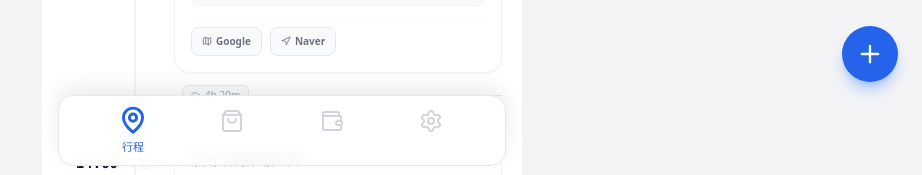
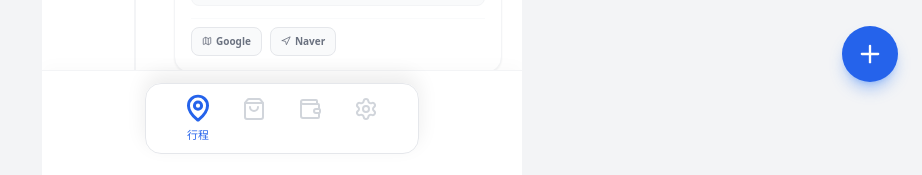
Before and after one commit to yunksizhang-sys/jolly-neco-6w5gsy, a React (Vite) app: page / in a window 1280 px wide. Shown: the part 622-797 px from the top of the page, without its empty margins (358-1280 px from the left). Built offline with nearby package versions, Linux system fonts and the light colour scheme.

Commit message:
Update TravelPlanner.jsx

```diff
--- a/src/TravelPlanner.jsx
+++ b/src/TravelPlanner.jsx
@@ -4030,15 +4030,7 @@ export default function TravelPlanner() {
       </div>
 
       {/* 3. 底部導航 (標準 4 欄) - FIXED */}
-      <div
-        className="
-    fixed left-1/2 bottom-0 -translate-x-1/2
-    w-full max-w-[480px]
-    z-50
-    px-4
-    pb-[calc(12px+env(safe-area-inset-bottom))]
-  "
-      >
+     <div className="flex-none bg-white border-t border-gray-100 px-6 py-3 flex justify-around items-center z-50 pb-6 safe-area-bottom shadow-[0_-5px_15px_rgba(0,0,0,0.02)]">
         <div
           className="
       bg-white/95 backdrop-blur
```
